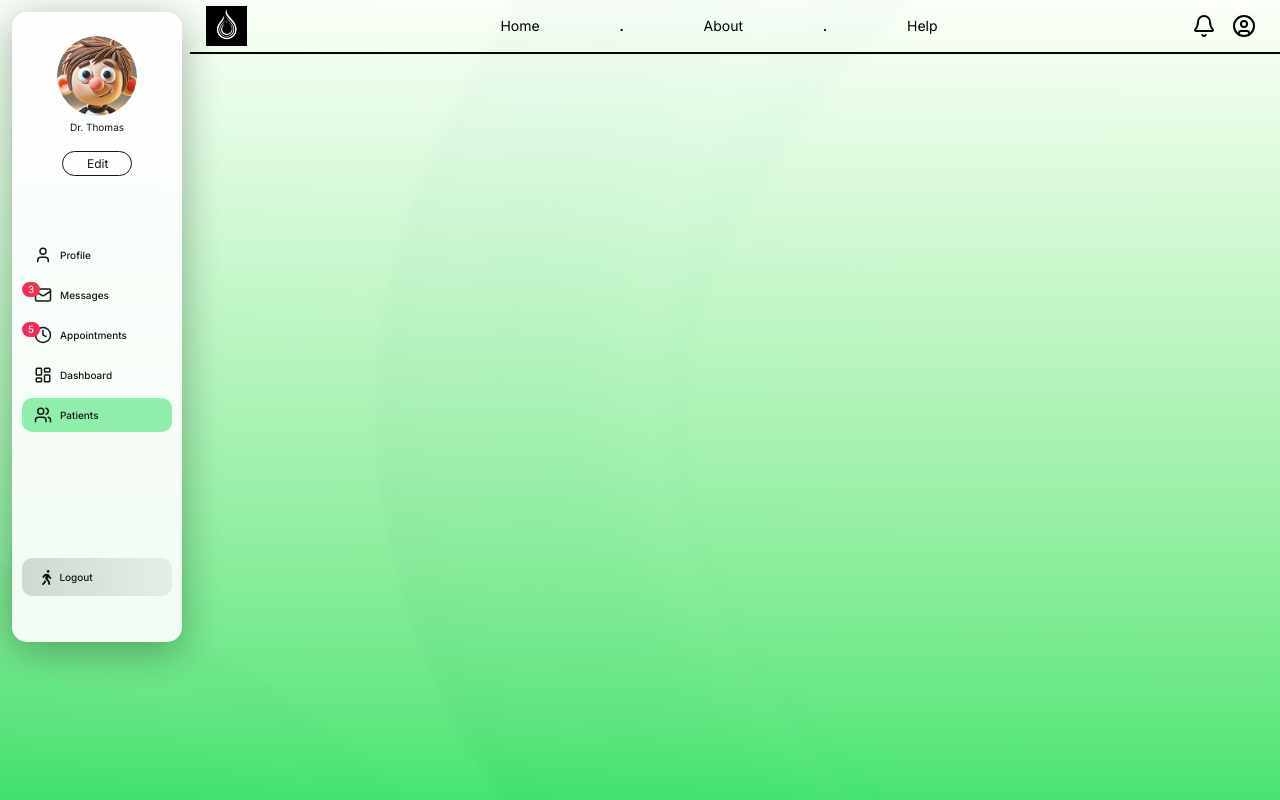
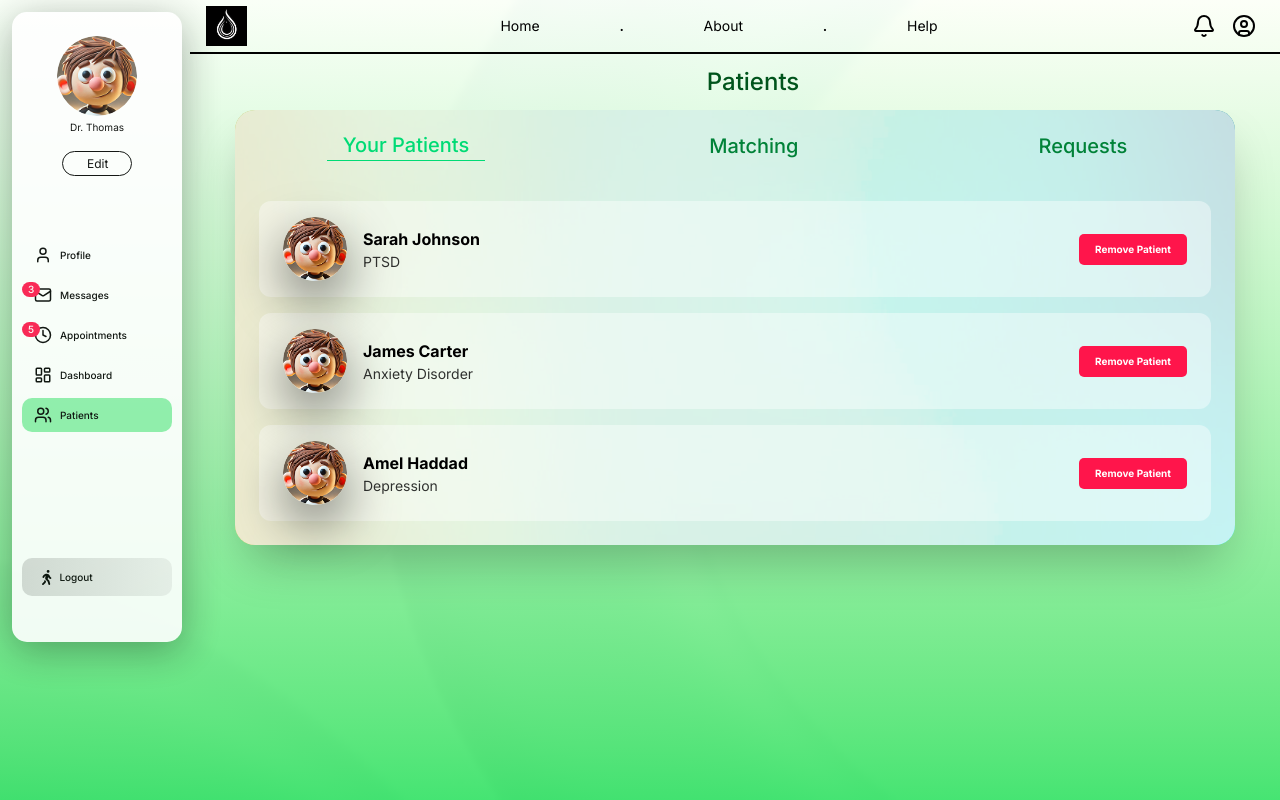
Before and after one commit to NafassTeam/Frontend, a React (Vite) app: page /Frontend/patients in a window 1280 px wide. Built offline with nearby package versions, Linux system fonts and the light colour scheme; a web font is replaced by a local one.

Commit message:
therapist patients list page done

```diff
--- a/src/Pages/TherapistPatientsList.jsx
+++ b/src/Pages/TherapistPatientsList.jsx
@@ -1,19 +1,198 @@
+import React, { useState, useEffect } from 'react';
+import dfUser from "/src/assets/DftPfp.png";
 import BackgroundTProfil from "/src/Components/BackgroundTProfil.jsx";
 import SideBar from "/src/Components/TherapistProfile/SideBar.jsx";
 import NavBar from "/src/Components/TherapistProfile/NavBar.jsx";
+import mainContainer from "/src/assets/Rectangle 32.png";
 
-const Patients = () => {
+// Mock Data
+const mockPatients = [
+  { id: 1, name: "Sarah Johnson", illness: "PTSD" },
+  { id: 2, name: "James Carter", illness: "Anxiety Disorder" },
+  { id: 3, name: "Amel Haddad", illness: "Depression" },
+];
+
+const mockMatchedPatients = [
+  { id: 4, name: "Mohamed Ali", illness: "Social Phobia" },
+  { id: 5, name: "Sofia Benyamina", illness: "Generalized Anxiety Disorder" },
+];
+
+const mockRequests = [
+  { id: 6, name: "Yasmine Zidi", illness: "Burnout" },
+  { id: 7, name: "Houssem Meftah", illness: "Bipolar Disorder" },
+];
+
+const TherapistProfile = () => {
+  const [activeIndex, setActiveIndex] = useState(0);
+  const [patients, setPatients] = useState([]);
+  const [matchedPatients, setMatchedPatients] = useState([]);
+  const [requests, setRequests] = useState([]);
+  const [loading, setLoading] = useState(true);
+
+  const navItems = ['Your Patients', 'Matching', 'Requests'];
+
+  const simulateAPICall = (data, delay = 1000) =>
+    new Promise((resolve) => setTimeout(() => resolve(data), delay));
+
+  const fetchPatientsData = async () => {
+    try {
+      setLoading(true);
+
+      // When real backend is ready, replace these:
+      // const p1 = await fetch('/api/patients').then(res => res.json());
+      // const p2 = await fetch('/api/matched').then(res => res.json());
+      // const p3 = await fetch('/api/requests').then(res => res.json());
+
+      const [p1, p2, p3] = await Promise.all([
+        simulateAPICall(mockPatients),
+        simulateAPICall(mockMatchedPatients),
+        simulateAPICall(mockRequests),
+      ]);
+
+      setPatients(p1);
+      setMatchedPatients(p2);
+      setRequests(p3);
+    } catch (err) {
+      console.error("Error fetching patient data", err);
+    } finally {
+      setLoading(false);
+    }
+  };
+
+  useEffect(() => {
+    fetchPatientsData();
+  }, []);
+
+  const handleApprove = (id) => {
+    const patient = requests.find((p) => p.id === id);
+    if (!patient) return;
+
+    setPatients((prev) => [...prev, patient]);
+    setRequests((prev) => prev.filter((p) => p.id !== id));
+  };
+
+  const handleDeny = (id) => {
+    setRequests((prev) => prev.filter((p) => p.id !== id));
+  };
+
+  const handleRemove = (id, type) => {
+    if (type === 'patients') {
+      setPatients((prev) => prev.filter((p) => p.id !== id));
+    } else if (type === 'matched') {
+      setMatchedPatients((prev) => prev.filter((p) => p.id !== id));
+    } else if (type === 'requests') {
+      setRequests((prev) => prev.filter((p) => p.id !== id));
+    }
+  };
+
+  const renderPatientList = (list, type) => (
+    list.map((patient) => (
+      <div
+        key={patient.id}
+        className="flex items-center justify-between bg-white/40 rounded-xl px-6 py-4"
+      >
+        <div className="flex items-center space-x-4">
+          <img
+            src={dfUser}
+            alt="User Avatar"
+            className="w-16 h-16 rounded-full object-cover shadow-[0_20px_50px_rgba(0,0,0,0.5)]"
+          />
+          <div>
+            <p className="font-bold text-[16px]">{patient.name}</p>
+            <p className="text-[14px] opacity-80">{patient.illness}</p>
+          </div>
+        </div>
+
+        {type === 'requests' ? (
+          <div className="flex flex-col space-y-2">
+            <button
+              onClick={() => handleApprove(patient.id)}
+              className="bg-[#00FF88] hover:bg-[#00cc6f] font-bold text-[12px] text-[#00270D] px-4 py-1 rounded-[5px]"
+            >
+              Approve
+            </button>
+            <button
+              onClick={() => handleDeny(patient.id)}
+              className="bg-[#00270D] hover:bg-[#001c0a] font-bold text-[12px] text-white px-4 py-1 rounded-[5px]"
+            >
+              Deny
+            </button>
+          </div>
+        ) : (
+          <button
+            onClick={() => handleRemove(patient.id, type)}
+            className="bg-[#FF154B] hover:bg-red-600 font-bold text-[10px] text-white px-4 py-2 rounded-[5px]"
+          >
+            Remove Patient
+          </button>
+        )}
+      </div>
+    ))
+  );
+
+  const renderCurrentSection = () => {
+    if (loading) return <p className="text-center text-gray-500">Loading patients...</p>;
+
+    switch (activeIndex) {
+      case 0:
+        return patients.length ? renderPatientList(patients, 'patients') : <p>No current patients.</p>;
+      case 1:
+        return matchedPatients.length ? renderPatientList(matchedPatients, 'matched') : <p>No AI-matched patients yet.</p>;
+      case 2:
+        return requests.length ? renderPatientList(requests, 'requests') : <p>No pending requests.</p>;
+      default:
+        return null;
+    }
+  };
+
   return (
     <BackgroundTProfil>
       <div className="flex h-screen overflow-hidden">
         <SideBar />
         <div className="flex-1 flex flex-col ml-[190px]">
           <NavBar />
-                    {/* You can add more content for the Patients page here */}
+          <h1 className="font-inter font-medium text-2xl flex justify-center mt-3 mb-3 text-[#00541C] ml-9">Patients</h1>
+          <main className="relative flex-1 overflow-y-auto no-scrollbar flex justify-center items-start font-inter">
+            <div
+              className="relative mb-3 p-6 flex flex-col items-center shadow-2xl"
+              style={{
+                width: '1000px',
+                backgroundImage: `url(${mainContainer})`,
+                backgroundSize: 'cover',
+                backgroundPosition: 'center',
+                borderRadius: '20px',
+              }}
+            >
+              <div className="absolute inset-0 bg-[#F7F7F7] opacity-80 z-0 rounded-[20px]" />
+              <div className="relative z-10 w-full">
+                <section className="w-full text-center">
+                  <nav className="flex space-x-52 p-4 mx-auto w-fit font-medium text-[20px] mt-[-20px]">
+                    {navItems.map((item, index) => (
+                      <button
+                        key={item}
+                        onClick={() => setActiveIndex(index)}
+                        className={`
+                          px-4 transition-colors duration-300
+                          ${activeIndex === index
+                            ? 'border-b border-b-[#00DB75] text-[#00DB75]'
+                            : 'hover:border-b hover:border-b-[#008238] text-[#008238]'}
+                        `}
+                      >
+                        {item}
+                      </button>
+                    ))}
+                  </nav>
+                </section>
+                <section className="mt-6 space-y-4">
+                  {renderCurrentSection()}
+                </section>
+              </div>
+            </div>
+          </main>
         </div>
       </div>
     </BackgroundTProfil>
   );
 };
 
-export default Patients;
+export default TherapistProfile;
--- a/vite.config.js
+++ b/vite.config.js
@@ -9,7 +9,7 @@ export default defineConfig({
     outDir: 'dist',
   },
   server: {
-    port:3001,
+    port:3002,
   },
   base: '/Frontend/',
 })
```
Lines whose indentation alone changed are shown as unchanged.
